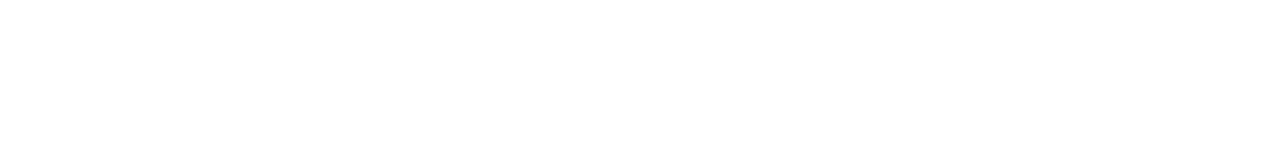
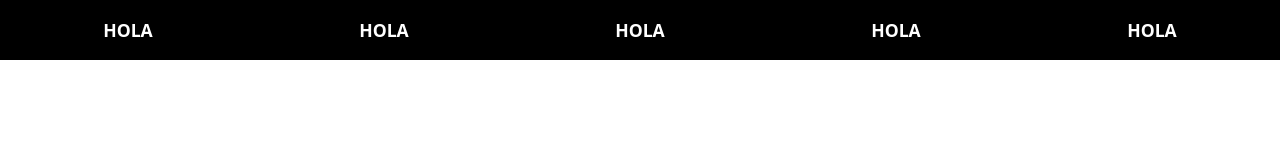
Before and after one commit to narsodev/daw-lm-sinf-trabajo-primer-trimestre, a plain HTML site: page index.html in a window 1280 px wide. Drawn offline with Linux system fonts and the light colour scheme.

Commit message:
Add navbar

```diff
--- a/index.html
+++ b/index.html
@@ -5,8 +5,17 @@
   <meta http-equiv="X-UA-Compatible" content="IE=edge">
   <meta name="viewport" content="width=device-width, initial-scale=1.0">
   <title>Trabajo Primer Trimestre</title>
+  <link rel="stylesheet" href="style.css">
 </head>
 <body>
-
+  <nav>
+    <ul>
+      <li><a href="#">Hola</a></li>
+      <li><a href="#">Hola</a></li>
+      <li><a href="#">Hola</a></li>
+      <li><a href="#">Hola</a></li>
+      <li><a href="#">Hola</a></li>
+    </ul>
+  </nav>
 </body>
 </html>
--- /dev/null
+++ b/style.css
@@ -0,0 +1,38 @@
+*,
+*::before,
+*::after {
+  box-sizing: border-box;
+  margin: 0;
+  padding: 0;
+}
+
+body {
+  font-family: 'Open Sans', sans-serif;
+}
+
+nav {
+  width: 100%;
+  height: 60px;
+  background-color: #000;
+  font-size: 1.1rem;
+  text-transform: uppercase;
+  font-weight: bold;
+}
+
+nav ul {
+  height: 100%;
+  display: flex;
+  justify-content: space-around;
+  align-items: center;
+  list-style: none;
+}
+
+nav a {
+  text-decoration: none;
+  color: #fff;
+  padding: .5rem;
+}
+
+nav a:hover {
+  color: #09f;
+}
```
